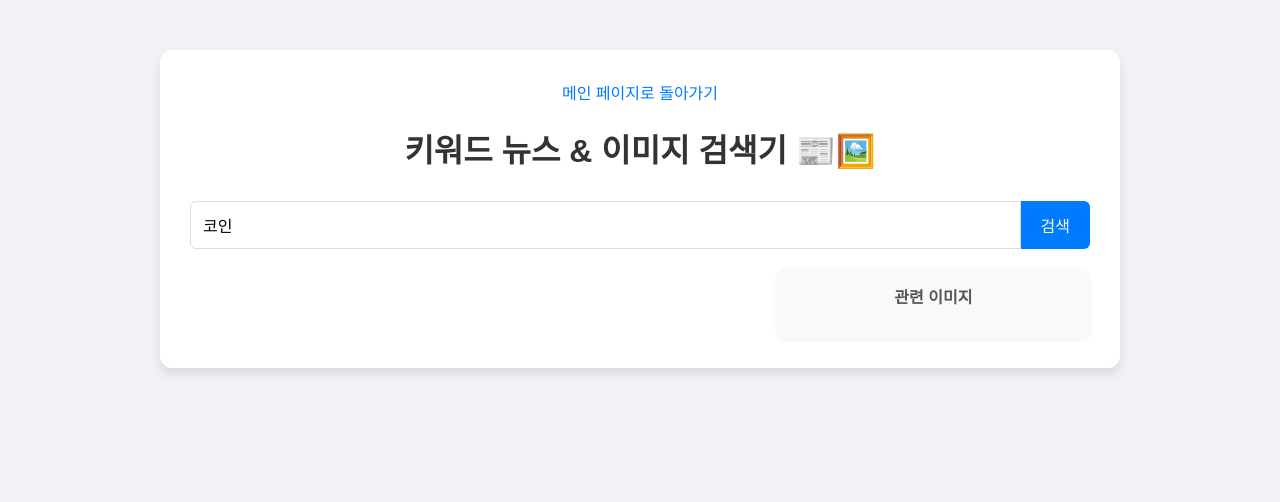
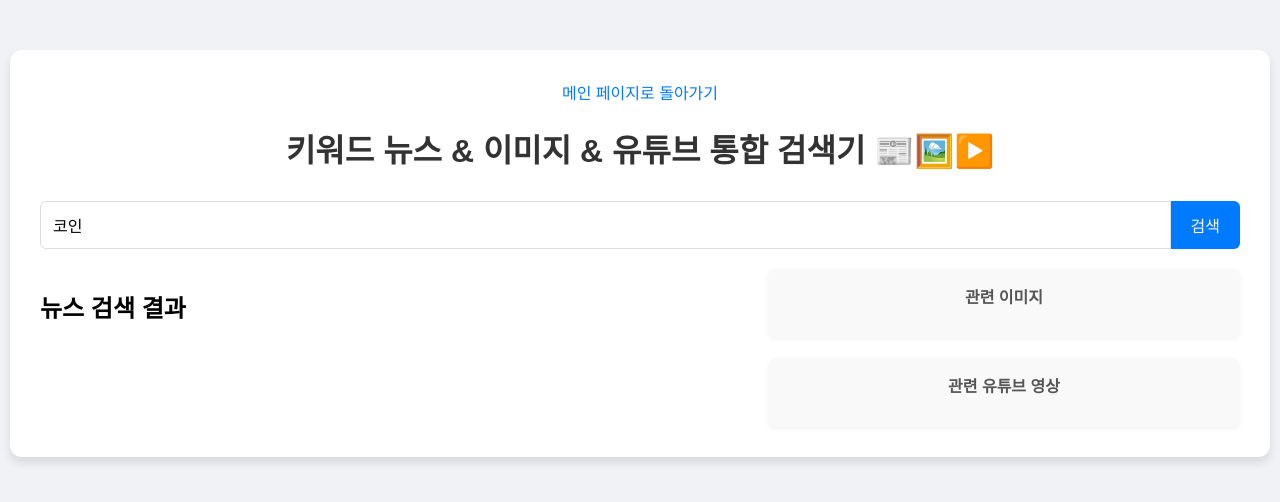
Before and after one commit to Writer-lim/keyword-news-app, a Flask app: page /searcher in a window 1280 px wide. Shown: the top 502 px of the page. Run offline with Flask 3, Linux system fonts and the light colour scheme.

Commit message:
FINAL FIX: Commit HTML template changes with unified search UI.

```diff
--- a/templates/news_searcher.html
+++ b/templates/news_searcher.html
@@ -3,7 +3,7 @@
 <head>
     <meta charset="UTF-8">
     <meta name="viewport" content="width=device-width, initial-scale=1.0">
-    <title>키워드 뉴스 검색기</title>
+    <title>키워드 통합 검색기</title>
     <style>
         body {
             font-family: 'Arial', sans-serif;
@@ -15,7 +15,7 @@
         }
         .container {
             width: 100%;
-            max-width: 900px; /* 전체 컨테이너 폭 확장 */
+            max-width: 1200px; /* 전체 컨테이너 폭 확장 */
             padding: 30px;
             background: white;
             border-radius: 12px;
@@ -73,7 +73,7 @@
             margin-top: 20px;
         }
         .news-section {
-            flex: 2; /* 뉴스 섹션이 더 넓게 */
+            flex: 3; /* 뉴스 섹션이 가장 넓게 */
             min-width: 0;
         }
         #news-results {
@@ -95,36 +92,32 @@
             display: block;
             margin-bottom: 5px;
         }
-        .news-item a:hover {
-            text-decoration: underline;
+        .news-item .description { color: #555; font-size: 14px; }
+
+        /* 이미지/유튜브 섹션 컨테이너 */
+        .side-content {
+            flex: 2; /* 이미지와 유튜브 섹션 */
+            display: flex;
+            flex-direction: column;
+            gap: 20px;
         }
-        .news-item .description {
-            color: #555;
-            font-size: 14px;
-            margin-bottom: 5px;
-        }
-        .news-item .date {
-            font-size: 12px;
-            color: #888;
-        }
-        /* 이미지 섹션 스타일 */
-        .image-section {
-            flex: 1; /* 이미지 섹션은 상대적으로 좁게 */
+        .side-box {
             padding: 15px;
             background-color: #f9f9f9;
             border-radius: 8px;
             box-shadow: 0 2px 5px rgba(0, 0, 0, 0.05);
         }
-        .image-section h3 {
+        .side-box h3 {
             text-align: center;
             color: #555;
             margin-top: 0;
             margin-bottom: 15px;
             font-size: 16px;
         }
+        /* 이미지 갤러리 */
         .image-gallery {
             display: grid;
-            grid-template-columns: repeat(2, 1fr); /* 2열 배치 */
+            grid-template-columns: repeat(2, 1fr);
             gap: 10px;
         }
         .image-item img {
@@ -141,7 +161,7 @@
         <div class="nav-links">
             <a href="/">메인 페이지로 돌아가기</a>
         </div>
-        <h1>키워드 뉴스 & 이미지 검색기 📰🖼️</h1>
+        <h1>키워드 뉴스 & 이미지 & 유튜브 통합 검색기 📰🖼️▶️</h1>
 
         <div id="search-form">
             <input type="text" id="keyword" placeholder="검색할 키워드를 입력하세요" value="코인">
@@ -153,15 +173,25 @@
 
         <div class="content-wrapper">
             <div class="news-section">
+                <h2>뉴스 검색 결과</h2>
                 <ul id="news-results">
                     </ul>
             </div>
 
-            <div class="image-section" id="image-section">
-                <h3>관련 이미지</h3>
-                <div class="image-gallery" id="image-gallery">
-                    </div>
-                <div id="image-error-message" style="color: gray; text-align: center; font-size: 12px;"></div>
+            <div class="side-content">
+                <div class="side-box" id="image-section">
+                    <h3>관련 이미지</h3>
+                    <div class="image-gallery" id="image-gallery">
+                        </div>
+                    <div id="image-error-message" style="color: gray; text-align: center; font-size: 12px;"></div>
+                </div>
+
+                <div class="side-box" id="youtube-section">
+                    <h3>관련 유튜브 영상</h3>
+                    <div id="youtube-results">
+                        </div>
+                    <div id="youtube-error-message" style="color: gray; text-align: center; font-size: 12px;"></div>
+                </div>
             </div>
         </div>
     </div>
@@ -169,11 +199,20 @@
     <script>
         const keywordInput = document.getElementById('keyword');
         const searchButton = document.getElementById('search-button');
+        const loadingMessage = document.getElementById('loading');
+
+        // 뉴스 영역
         const resultsContainer = document.getElementById('news-results');
         const errorMessage = document.getElementById('error-message');
+
+        // 이미지 영역
         const imageGallery = document.getElementById('image-gallery');
         const imageErrorMessage = document.getElementById('image-error-message');
-        const loadingMessage = document.getElementById('loading');
+
+        // 유튜브 영역
+        const youtubeResults = document.getElementById('youtube-results');
+        const youtubeErrorMessage = document.getElementById('youtube-error-message');
+
 
         searchButton.addEventListener('click', searchAll);
         keywordInput.addEventListener('keypress', (e) => {
@@ -274,9 +307,53 @@
             }
         }
 
+        // -----------------------------------------------------
+        // 3. 유튜브 검색 로직 (새로 추가)
+        // -----------------------------------------------------
+        async function searchYoutube(keyword) {
+            const response = await fetch('/api/search_youtube/', {
+                method: 'POST',
+                headers: { 'Content-Type': 'application/json' },
+                body: JSON.stringify({ keyword: keyword })
+            });
+
+            const data = await response.json();
+
+            if (response.ok) {
+                if (data.items && data.items.length > 0) {
+                    data.items.forEach(item => {
+                        // YouTube Data API 결과 구조에 맞게 파싱
+                        const videoId = item.id.videoId;
+                        const snippet = item.snippet;
+
+                        if (videoId && snippet) {
+                            const itemDiv = document.createElement('div');
+                            itemDiv.className = 'youtube-item';
+
+                            itemDiv.innerHTML = `
+                                <a href="https://www.youtube.com/watch?v=${videoId}" target="_blank">
+                                    <img src="${snippet.thumbnails.medium.url}" alt="${snippet.title}">
+                                </a>
+                                <div class="youtube-info">
+                                    <a href="https://www.youtube.com/watch?v=${videoId}" target="_blank">${snippet.title}</a>
+                                    <div class="channel-title">${snippet.channelTitle}</div>
+                                </div>
+                            `;
+                            youtubeResults.appendChild(itemDiv);
+                        }
+                    });
+                } else {
+                    youtubeErrorMessage.textContent = `유튜브 영상 결과 없음.`;
+                }
+            } else {
+                const errorMsg = data.error || `유튜브 서버 오류 발생 (${response.status_code})`;
+                youtubeErrorMessage.textContent = errorMsg;
+            }
+        }
+
 
         // -----------------------------------------------------
-        // 3. 통합 검색 실행 함수 (두 API를 동시에 실행)
+        // 4. 통합 검색 실행 함수 (모든 API를 동시에 실행)
         // -----------------------------------------------------
         async function searchAll() {
             const keyword = keywordInput.value.trim();
@@ -288,15 +365,18 @@
             // 상태 초기화
             errorMessage.textContent = '';
             imageErrorMessage.textContent = '';
+            youtubeErrorMessage.textContent = '';
             resultsContainer.innerHTML = '';
             imageGallery.innerHTML = '';
+            youtubeResults.innerHTML = '';
             loadingMessage.style.display = 'block';
 
             try {
-                // Promise.all을 사용하여 뉴스 검색과 이미지 검색을 동시에 실행 (속도 향상)
+                // Promise.all을 사용하여 뉴스, 이미지, 유튜브 검색을 동시에 실행
                 await Promise.all([
                     searchNews(keyword),
-                    searchImage(keyword)
+                    searchImage(keyword),
+                    searchYoutube(keyword) // 유튜브 검색 추가
                 ]);
 
             } catch (error) {
```
Also changed, not shown: other parts of templates/news_searcher.html (+31 -13 lines).
